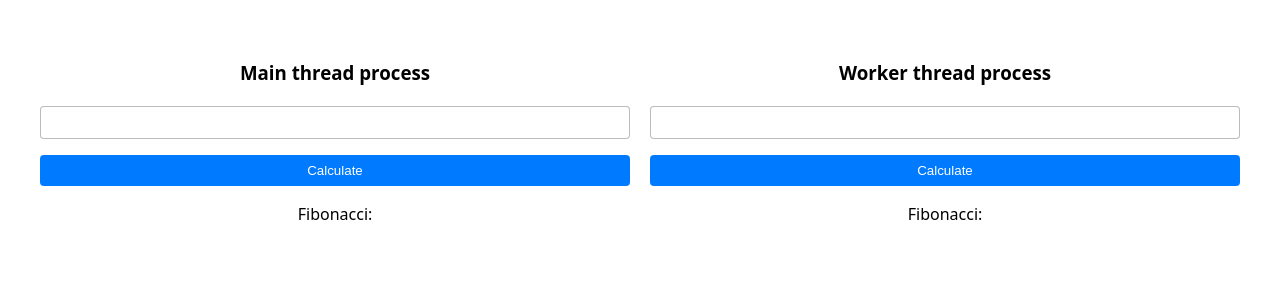
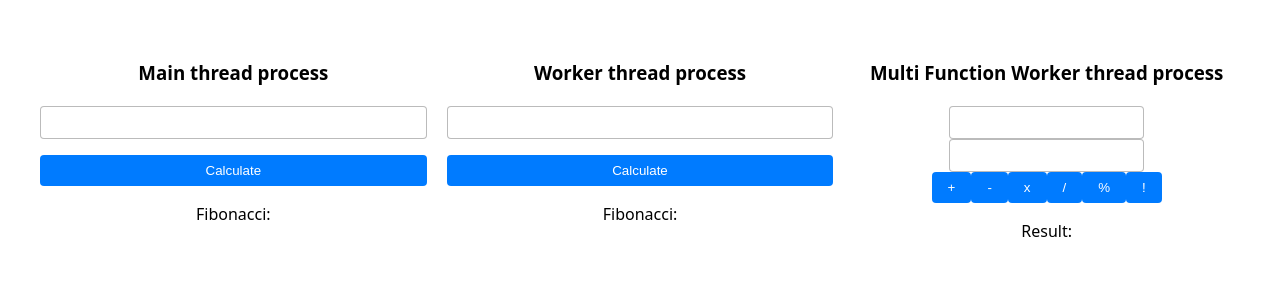
Before and after one commit to kyimoemin/async-worker, a React (Vite) app: page / in a window 1280 px wide. Shown: the top 300 px of the page. Built offline with nearby package versions, Linux system fonts and the light colour scheme.

Commit message:
feat: add MultiFuncWorkerThreadProcess component for multi-function arithmetic operations

```diff
--- a/src/App.tsx
+++ b/src/App.tsx
@@ -1,5 +1,6 @@
 import "./App.css";
 import { MainThreadProcess } from "./components/mainthread-process";
+import { MultiFuncWorkerThreadProcess } from "./components/multi-func-worker-process";
 import { WorkerThreadProcess } from "./components/workerthread-proces";
 
 function App() {
@@ -7,6 +8,7 @@ function App() {
     <main>
       <MainThreadProcess />
       <WorkerThreadProcess />
+      <MultiFuncWorkerThreadProcess />
     </main>
   );
 }
--- /dev/null
+++ b/src/components/multi-func-worker-process.tsx
@@ -0,0 +1,78 @@
+import { useState } from "react";
+import { calculator } from "../multi-function-worker/calculator";
+
+export function MultiFuncWorkerThreadProcess() {
+  const [value, setValue] = useState<string>("");
+  const [num1, setNum1] = useState<string>("");
+  const [num2, setNum2] = useState<string>("");
+
+  return (
+    <section>
+      <h3>Multi Function Worker thread process</h3>
+      <div>
+        <input
+          type="text"
+          value={num1}
+          onChange={(e) => setNum1(e.target.value)}
+        />
+        <input
+          type="text"
+          value={num2}
+          onChange={(e) => setNum2(e.target.value)}
+        />
+      </div>
+      <button
+        onClick={async () => {
+          const result = await calculator.add(Number(num1), Number(num2));
+          setValue(result.toString());
+        }}
+      >
+        +
+      </button>
+      <button
+        onClick={async () => {
+          const result = await calculator.subtract(Number(num1), Number(num2));
+          setValue(result.toString());
+        }}
+      >
+        -
+      </button>
+      <button
+        onClick={async () => {
+          const result = await calculator.multiply(Number(num1), Number(num2));
+          setValue(result.toString());
+        }}
+      >
+        x
+      </button>
+      <button
+        onClick={async () => {
+          const result = await calculator.divide(Number(num1), Number(num2));
+          setValue(result.toString());
+        }}
+      >
+        /
+      </button>
+      <button
+        onClick={async () => {
+          const result = await calculator.modulus(Number(num1), Number(num2));
+          setValue(result.toString());
+        }}
+      >
+        %
+      </button>
+      <button
+        onClick={async () => {
+          const result = await calculator.fibonacci(Number(num1));
+          setValue(result.toString());
+        }}
+      >
+        !
+      </button>
+      <p>
+        <span>Result:</span>
+        {value}
+      </p>
+    </section>
+  );
+}
--- a/src/components/workerthread-proces.tsx
+++ b/src/components/workerthread-proces.tsx
@@ -1,6 +1,6 @@
 import { useCallback, useState } from "react";
 import { InputForm } from "./input-form";
-import { asyncWorkerFibonacci } from "../workers/fibonacci";
+import { asyncWorkerFibonacci } from "../single-function-worker/fibonacci";
 
 export function WorkerThreadProcess() {
   const [value, setValue] = useState<string>("");
--- a/src/multi-function-worker/calculator/index.ts
+++ b/src/multi-function-worker/calculator/index.ts
@@ -1,5 +1,5 @@
 import { AsyncCallHandler } from "../handler";
-import type { Calculator } from "./module";
+import type { Calculator } from "./worker";
 
 const worker = new Worker(new URL("./worker.ts", import.meta.url), {
   type: "module",
@@ -17,4 +17,6 @@ export const calculator = {
     handler.call<Calculator["divide"]>("divide")(a, b),
   modulus: (a: number, b: number) =>
     handler.call<Calculator["modulus"]>("modulus")(a, b),
+  fibonacci: (n: number) =>
+    handler.call<Calculator["fibonacci"]>("fibonacci")(n),
 };
--- a/src/multi-function-worker/calculator/worker.ts
+++ b/src/multi-function-worker/calculator/worker.ts
@@ -1,4 +1,18 @@
+import { fibonacci } from "../../utils/fibonacci";
 import { initWorker } from "../handler";
-import { calculator } from "./module";
+
+const add = (a: number, b: number) => a + b;
+
+const subtract = (a: number, b: number) => a - b;
+
+const multiply = (a: number, b: number) => a * b;
+
+const divide = (a: number, b: number) => a / b;
+
+const modulus = (a: number, b: number) => a % b;
+
+const calculator = { add, subtract, multiply, divide, modulus, fibonacci };
 
 initWorker(calculator);
+
+export type Calculator = typeof calculator;
```
Also changed, not shown: src/multi-function-worker/calculator/module.ts (deleted, +0 -13 lines).
